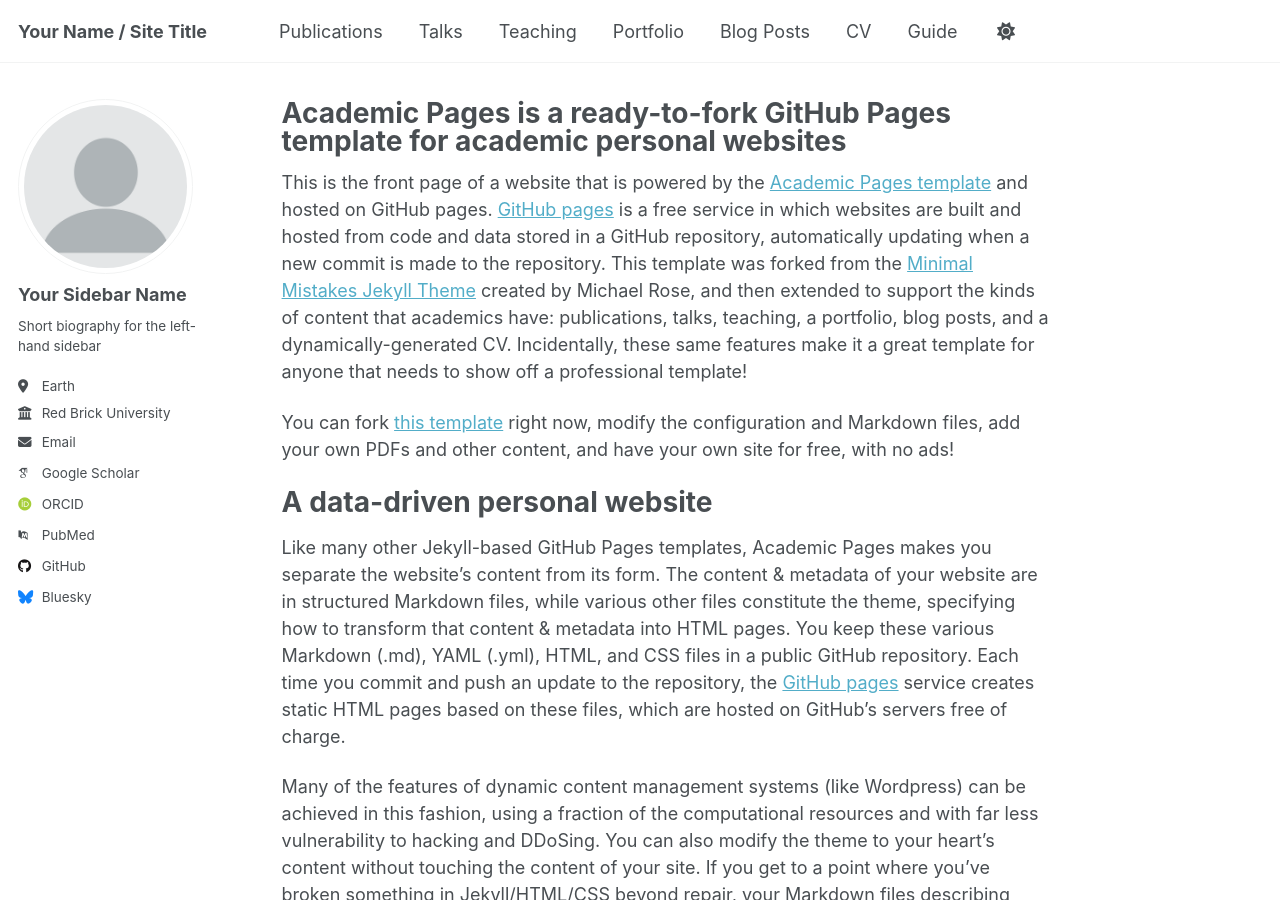
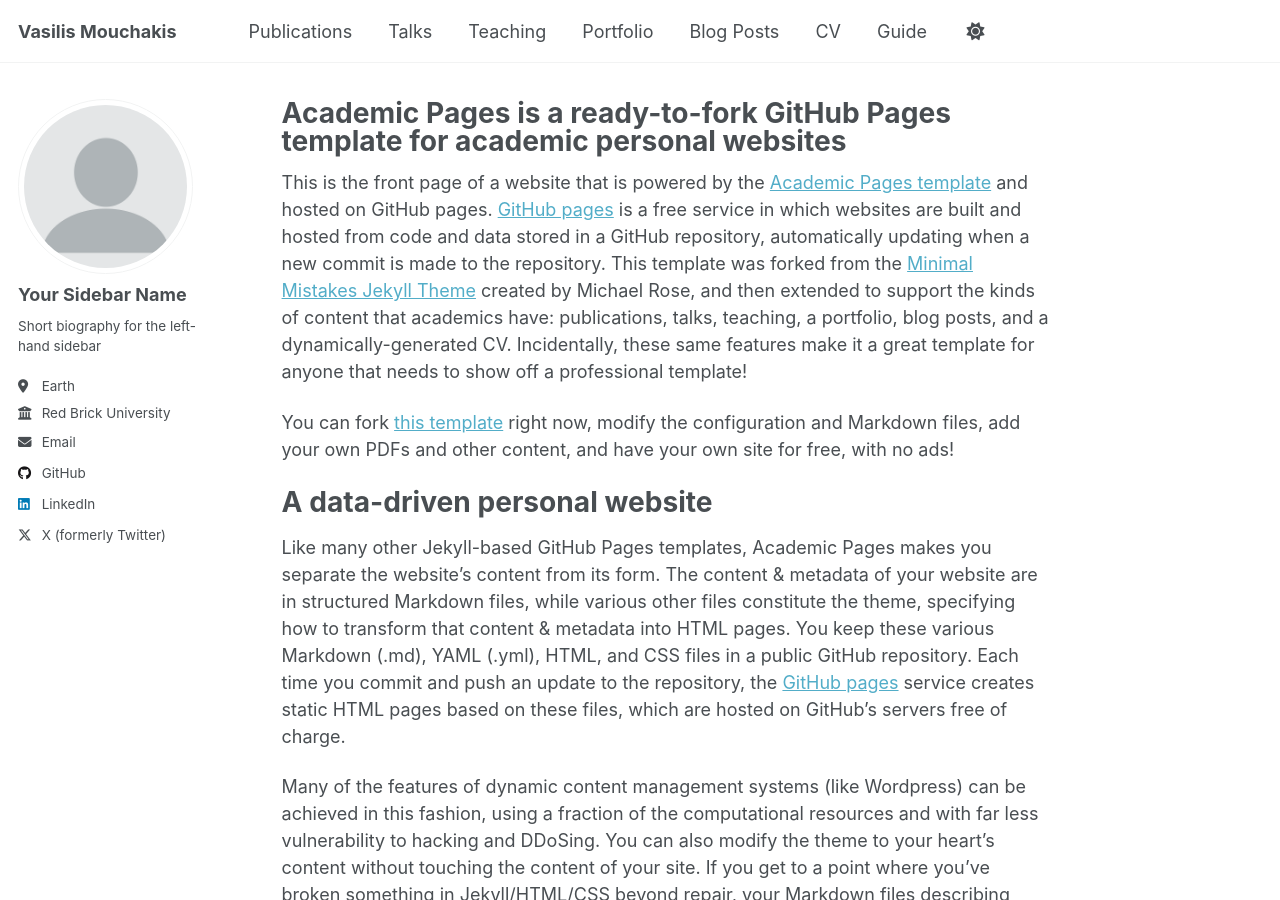
Before and after one commit to vmouchakis/vmouchakis.github.io, a Jekyll site: the page built from _pages/about.md, in a window 1280 px wide and 900 px high. Built offline with Jekyll 4.4.1, drawn with Linux system fonts in a browser that asks for light colours; some web fonts are replaced; a script that is not in the unit is left out; part of the change alters nothing that is shown.

Commit message:
test config

```diff
--- a/_config.yml
+++ b/_config.yml
@@ -9,13 +9,13 @@
 # Basic Site Settings
 locale                   : "en-US"
 site_theme               : "default"
-title                    : "Your Name / Site Title"
+title                    : "Vasilis Mouchakis"
 title_separator          : "-"
 name                     : &name "Your Name"
 description              : &description "personal description"
-url                      : https://academicpages.github.io # the base hostname & protocol for your site e.g. "https://[your GitHub username].github.io" or if you already have some other page hosted on Github then use "https://[your GitHub username].github.io/[Your Repo Name]"
+url                      : https://vmouchakis.github.io # the base hostname & protocol for your site e.g. "https://[your GitHub username].github.io" or if you already have some other page hosted on Github then use "https://[your GitHub username].github.io/[Your Repo Name]"
 baseurl                  : "" # the subpath of your site, e.g. "/blog"
-repository               : "academicpages/academicpages.github.io"
+repository               : "vmouchakis/vmouchakis.github.io"
 
 # Site Author - The following control what appear as part of the author content on the side bar.
 #               If a field is blank the icon and link will not appear, otherwise it will be shown.
@@ -34,11 +34,11 @@ author:
   # Academic websites
   academia         : # URL
   arxiv            : # URL - Update with the correct link to your profile
-  googlescholar    : "https://scholar.google.com/citations?user=PS_CX0AAAAAJ"
+  googlescholar    : # URL
   impactstory      : # URL
-  orcid            : "http://orcid.org/yourorcidurl"
+  orcid            : # URL
   semantic         : # URL
-  pubmed           : "https://www.ncbi.nlm.nih.gov/pubmed/?term=john+snow"
+  pubmed           : # URL
   researchgate     : # URL
   scopus           : # URL
 
@@ -46,13 +46,13 @@ author:
   bitbucket        : # Username - Update with your username on the site
   codepen          : # Username
   dribbble         : # Username
-  github           : "academicpages"
+  github           : "vmouchakis"
   kaggle           : # Username
   stackoverflow    : # User number or user number and name (i.e., use "1" or "1/jeff-atwood")
 
   # Social media
   artstation       : # Username
-  bluesky          : "bsky.app" # Replace this with you Bluesky username
+  bluesky          : # Replace this with you Bluesky username
   facebook         : # Username
   flickr           : # Username
   foursquare       : # Username
@@ -61,7 +61,7 @@ author:
   keybase          : # Username
   instagram        : # Username
   lastfm           : # Username
-  linkedin         : # Username
+  linkedin         : vmouchakis
   mastodon         : # URL
   medium           : # URL
   pinterest        : # Username
@@ -69,7 +69,7 @@ author:
   steam            : # Username
   telegram         : # URL
   tumblr           : # Username
-  twitter          : # Username for X / Twitter
+  twitter          : vasmouchakis
   vine             : # Username
   weibo            : # Username
   wikipedia        : # Username
```
